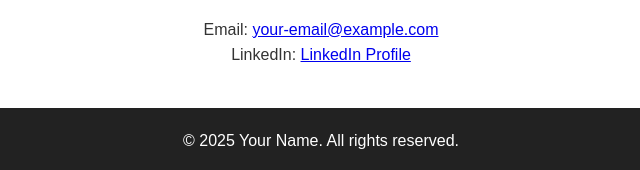
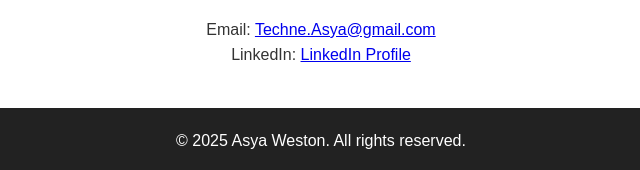
Before and after one commit to Techne-Asya/Resume-Portfolio, a plain HTML site: page index.html in a window 1280 px wide. Shown: the part 1452-1622 px from the top of the page, 319-959 px from the left. Drawn offline with Linux system fonts and the light colour scheme.

Commit message:
Update index.html

```diff
--- a/index.html
+++ b/index.html
@@ -66,13 +66,13 @@
     <!-- Contact Section -->
     <section id="contact">
         <h2>Contact Me</h2>
-        <p>Email: <a href="mailto:your-email@example.com">your-email@example.com</a></p>
+        <p>Email: <a href="mailto:your-email@example.com">Techne.Asya@gmail.com</a></p>
         <p>LinkedIn: <a href="https://www.linkedin.com/in/your-profile" target="_blank">LinkedIn Profile</a></p>
     </section>
 
     <!-- Footer -->
     <footer>
-        <p>&copy; 2025 Your Name. All rights reserved.</p>
+        <p>&copy; 2025 Asya Weston. All rights reserved.</p>
     </footer>
 </body>
 </html>
```
